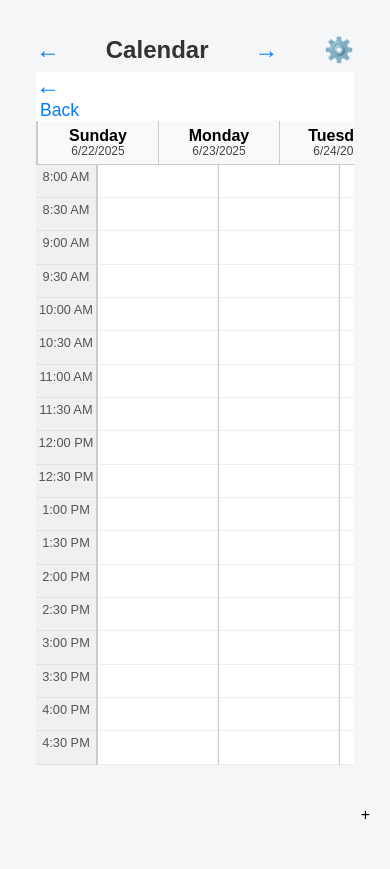
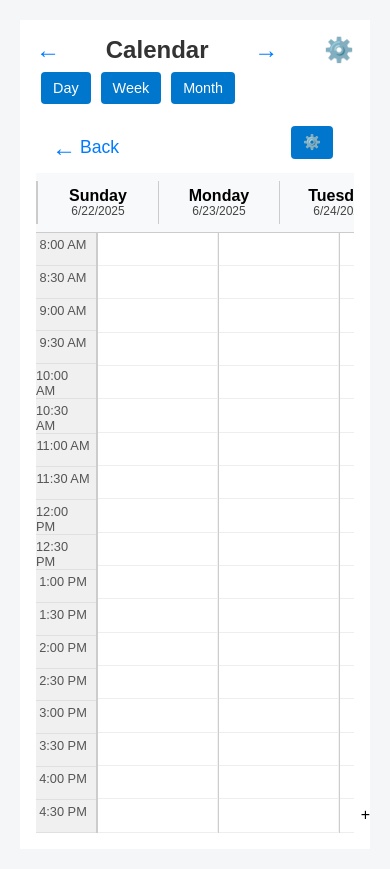
Before and after one commit to JMaraglia/crumb-v3, a React (Vite) app: page /calendar in a window 390 px wide. Before the commit the page ends 844 px from the top, so only its background shows below. Built offline with nearby package versions, Linux system fonts and the light colour scheme.

Commit message:
MOBILE VIEW FIX

```diff
--- a/src/CalendarPage.css
+++ b/src/CalendarPage.css
@@ -1,4 +1,4 @@
-/* --- CalendarPage.css --- */
+/* --- CalendarPage.css (Updated for WeekView.jsx) --- */
 
 .calendar-container {
   padding: 1rem;
@@ -16,7 +16,6 @@
   flex-wrap: wrap;
 }
 
-/* Left: Back button */
 .calendar-back {
   display: flex;
   align-items: center;
@@ -25,7 +24,6 @@
   cursor: pointer;
 }
 
-/* Center: Title with arrows */
 .calendar-center {
   display: flex;
   align-items: center;
@@ -40,7 +38,6 @@
   margin: 0;
 }
 
-/* Arrows next to title */
 .calendar-nav-arrow {
   color: #007bff;
   font-size: 1.5rem;
@@ -53,14 +50,39 @@
   align-items: center;
 }
 
-/* Right: Gear icon */
 .calendar-gear {
   font-size: 1.5rem;
   color: #007bff;
   cursor: pointer;
 }
 
-/* View buttons (Day / Week / Month) */
+.gear-menu {
+  position: relative;
+  margin-left: auto;
+}
+
+.gear-options {
+  position: absolute;
+  top: 28px;
+  right: 0;
+  background-color: white;
+  border: 1px solid #ccc;
+  border-radius: 4px;
+  z-index: 100;
+  box-shadow: 0 2px 6px rgba(0,0,0,0.15);
+}
+
+.gear-options div {
+  padding: 8px 12px;
+  cursor: pointer;
+  font-size: 0.9rem;
+}
+
+.gear-options div:hover {
+  background-color: #f5f5f5;
+}
+
+/* View Buttons (Day / Week / Month) */
 .calendar-view-buttons {
   display: flex;
   justify-content: center;
@@ -79,68 +101,96 @@
   cursor: pointer;
 }
 
-/* Calendar grid — kept for possible future use */
-.calendar-grid {
-  display: grid;
-  grid-template-columns: repeat(7, 1fr);
-  gap: 0.5rem;
-  margin-top: 1rem;
+/* Grid Structure for WeekView */
+.week-view {
+  width: 100%;
+  overflow-x: auto;
+  font-family: sans-serif;
 }
 
-.calendar-day {
-  padding: 1rem;
-  background: #f0f0f0;
-  border-radius: 10px;
-  text-align: center;
-  cursor: pointer;
-  position: relative;
-  transition: all 0.2s ease;
-  min-height: 80px;
+.week-back-nav {
   display: flex;
-  flex-direction: column;
-  justify-content: space-between;
+  align-items: center;
+  padding: 12px 16px 4px;
+  font-size: 1.1rem;
 }
 
-.calendar-day:hover {
-  background: #e0e0e0;
+.back-text {
+  margin-left: 4px;
+  font-weight: 500;
+  font-size: 1.1rem;
+  color: #007bff;
 }
 
-.calendar-day.selected {
-  background: #007bff;
-  color: white;
+.week-header {
+  display: flex;
+  border-bottom: 1px solid #ccc;
+  background-color: #f0f0f0;
+  padding: 8px 0;
 }
 
-.calendar-day.today {
-  border: 2px solid #34c759;
-  box-shadow: inset 0 0 0 2px #ffffff;
+.time-column-header {
+  width: 80px;
 }
 
-.calendar-day.today .dot {
-  background: #34c759;
+.day-column-header {
+  flex: 1;
+  text-align: center;
+  font-weight: 600;
+  font-size: 1rem;
 }
 
-.dot {
-  width: 8px;
-  height: 8px;
-  background: green;
-  border-radius: 50%;
-  position: absolute;
-  bottom: 8px;
-  left: 50%;
-  transform: translateX(-50%);
+.week-body {
+  width: 100%;
+  overflow-x: auto;
 }
 
-/* Event list */
-.event-list {
-  margin-top: 1rem;
+.week-grid {
+  display: flex;
+  flex-direction: row;
+  width: 100%;
 }
 
-.event-item {
-  background: #f9f9f9;
-  padding: 0.75rem;
-  border-radius: 8px;
-  margin-bottom: 0.5rem;
-  box-shadow: 0 2px 5px rgba(0, 0, 0, 0.05);
+.time-column {
+  width: 80px;
+  flex-shrink: 0;
+  background-color: #f5f5f5;
+  border-right: 1px solid #ccc;
+}
+
+.time-slot {
+  height: 52px;
+  display: flex;
+  align-items: center;
+  justify-content: flex-end;
+  padding-right: 6px;
+  font-size: 0.85rem;
+  color: #666;
+}
+
+.day-column {
+  flex: 1;
+  border-left: 1px solid #e0e0e0;
+}
+
+.calendar-cell {
+  height: 52px;
+  border-bottom: 1px solid #eaeaea;
+  position: relative;
+  padding: 2px;
+}
+
+.event-entry {
+  position: relative;
+  margin: 2px;
+  padding: 4px;
+  border-radius: 4px;
+  font-size: 0.8rem;
+  overflow: hidden;
+  white-space: nowrap;
+  text-overflow: ellipsis;
+  background-color: #007bff;
+  color: white;
 }
 
 /* Modal Overlay */
@@ -157,7 +207,6 @@
   z-index: 999;
 }
 
-/* Modal Box */
 .modal {
   background: white;
   padding: 1rem;
--- a/src/CalendarPage.jsx
+++ b/src/CalendarPage.jsx
@@ -1,4 +1,4 @@
-// Final calendar fix - June 24
+// Final calendar fix - June 24 (updated with visual alignment and day nav)
 import React, { useState } from 'react';
 import { useNavigate } from 'react-router-dom';
 import './CalendarPage.css';
@@ -174,6 +174,13 @@ function CalendarPage({ itinerary }) {
         <div className="calendar-gear">⚙️</div>
       </div>
 
+      {/* Day/Week/Month Toggle */}
+      <div className="calendar-toggle-buttons">
+        <button onClick={() => setView('day')}>Day</button>
+        <button onClick={() => setView('week')} className={view === 'week' ? 'active' : ''}>Week</button>
+        <button onClick={() => setView('month')}>Month</button>
+      </div>
+
       {renderView()}
 
       <div
--- a/src/WeekView.css
+++ b/src/WeekView.css
@@ -1,5 +1,108 @@
-/* --- WeekView.css --- */
+/* --- CalendarPage.css (Updated for WeekView.jsx) --- */
 
+.calendar-container {
+  padding: 1rem;
+  font-family: sans-serif;
+  max-width: 1000px;
+  margin: 0 auto;
+  background-color: #fff;
+}
+
+/* Header Row: Back, Title + Arrows, Gear */
+.calendar-header {
+  display: flex;
+  justify-content: space-between;
+  align-items: center;
+  margin-bottom: 0.5rem;
+  flex-wrap: wrap;
+}
+
+.calendar-back {
+  display: flex;
+  align-items: center;
+  font-size: 1rem;
+  color: #007bff;
+  cursor: pointer;
+}
+
+.calendar-center {
+  display: flex;
+  align-items: center;
+  gap: 0.5rem;
+  justify-content: center;
+  flex-grow: 1;
+}
+
+.calendar-title {
+  font-size: 1.5rem;
+  font-weight: bold;
+  margin: 0;
+}
+
+.calendar-nav-arrow {
+  color: #007bff;
+  font-size: 1.5rem;
+  cursor: pointer;
+  user-select: none;
+  background: none;
+  border: none;
+  padding: 0;
+  display: flex;
+  align-items: center;
+}
+
+.calendar-gear {
+  font-size: 1.5rem;
+  color: #007bff;
+  cursor: pointer;
+}
+
+.gear-menu {
+  position: relative;
+  margin-left: auto;
+}
+
+.gear-options {
+  position: absolute;
+  top: 28px;
+  right: 0;
+  background-color: white;
+  border: 1px solid #ccc;
+  border-radius: 4px;
+  z-index: 100;
+  box-shadow: 0 2px 6px rgba(0,0,0,0.15);
+}
+
+.gear-options div {
+  padding: 8px 12px;
+  cursor: pointer;
+  font-size: 0.9rem;
+}
+
+.gear-options div:hover {
+  background-color: #f5f5f5;
+}
+
+/* View Buttons (Day / Week / Month) */
+.calendar-view-buttons {
+  display: flex;
+  justify-content: center;
+  gap: 0.5rem;
+  margin-bottom: 1rem;
+  flex-wrap: wrap;
+}
+
+.calendar-view-buttons button {
+  background-color: #007bff;
+  color: white;
+  border: none;
+  padding: 0.4rem 0.8rem;
+  border-radius: 6px;
+  font-size: 0.9rem;
+  cursor: pointer;
+}
+
+/* Grid Structure for WeekView */
 .week-view {
   display: flex;
   flex-direction: column;
@@ -9,7 +112,13 @@
   background-color: #fff;
 }
 
-/* Back Button */
+.week-back-nav {
+  display: flex;
+  align-items: center;
+  padding: 12px 16px 4px;
+  font-size: 1.1rem;
+}
+
 .back-text {
   margin-left: 4px;
   font-weight: 500;
@@ -23,7 +132,6 @@
   text-decoration: underline;
 }
 
-/* Arrows */
 .nav-arrow {
   color: #007bff;
   font-size: 1.5rem;
@@ -35,7 +143,6 @@
   padding: 0 6px;
 }
 
-/* Sticky Header Row */
 .week-header {
   display: flex;
   background-color: #f8f9fa;
@@ -46,7 +153,6 @@
   overflow-x: auto;
 }
 
-/* Time Column (Far Left) */
 .time-column-header {
   width: 60px;
   background-color: #f0f0f0;
@@ -58,7 +164,6 @@
   color: #555;
 }
 
-/* Each Day Header */
 .day-column-header {
   flex: 1;
   text-align: center;
@@ -85,14 +190,12 @@
   color: #444;
 }
 
-/* Scrollable Body */
 .week-body {
   display: flex;
   height: 600px;
   overflow-x: auto;
 }
 
-/* Time Column with Time Slots */
 .time-column {
   display: flex;
   flex-direction: column;
@@ -113,7 +216,6 @@
   border-bottom: 1px solid #e0e0e0;
 }
 
-/* Individual Day Columns */
 .day-column {
   flex: 1;
   display: flex;
@@ -124,7 +226,6 @@
   flex-shrink: 0;
 }
 
-/* Cells for Each Time Slot */
 .calendar-cell {
   height: 50px;
   border-bottom: 1px solid #eee;
@@ -135,7 +236,6 @@
   cursor: pointer;
 }
 
-/* Event Blocks */
 .event-entry {
   position: absolute;
   left: 2px;
@@ -153,3 +253,58 @@
   text-overflow: ellipsis;
   line-height: 1.2;
 }
+
+/* Modal Overlay */
+.modal-overlay {
+  position: fixed;
+  top: 0;
+  left: 0;
+  width: 100%;
+  height: 100%;
+  background: rgba(0, 0, 0, 0.4);
+  display: flex;
+  align-items: center;
+  justify-content: center;
+  z-index: 999;
+}
+
+.modal {
+  background: white;
+  padding: 1rem;
+  border-radius: 12px;
+  max-width: 400px;
+  width: 90%;
+  box-shadow: 0 4px 20px rgba(0, 0, 0, 0.2);
+}
+
+.modal h3 {
+  margin-top: 0;
+}
+
+.modal input,
+.modal textarea {
+  width: 100%;
+  margin-top: 0.5rem;
+  margin-bottom: 1rem;
+  padding: 0.5rem;
+  font-size: 1rem;
+  border-radius: 6px;
+  border: 1px solid #ccc;
+  resize: vertical;
+}
+
+.modal-actions {
+  display: flex;
+  justify-content: flex-end;
+  gap: 0.5rem;
+}
+
+.modal-actions button {
+  background-color: #007aff;
+  color: white;
+  border: none;
+  padding: 0.4rem 0.8rem;
+  border-radius: 8px;
+  cursor: pointer;
+  font-size: 1rem;
+}
--- a/src/WeekView.jsx
+++ b/src/WeekView.jsx
@@ -16,17 +16,18 @@ const timeKeys = Array.from({ length: 18 }, (_, i) => {
   return `${hour.toString().padStart(2, '0')}:${minutes}`;
 });
 
-const days = ['Sunday', 'Monday', 'Tuesday'];
+const fullDays = ['Sunday', 'Monday', 'Tuesday', 'Wednesday', 'Thursday', 'Friday', 'Saturday'];
 
-function WeekView({ itinerary = {}, customEvents = [], onEdit, onDoubleClick }) {
+function WeekView({ itinerary = {}, customEvents = [], onEdit, onDoubleClick, currentWeekStart }) {
   const navigate = useNavigate();
   const [weekOffset, setWeekOffset] = useState(0);
+  const [viewMode, setViewMode] = useState(3);
+  const [showGearMenu, setShowGearMenu] = useState(false);
+
+  const days = fullDays.slice(0, viewMode);
 
   const getStartOfWeek = () => {
-    const base = new Date();
-    base.setDate(base.getDate() - base.getDay() + weekOffset * 7);
-    base.setHours(0, 0, 0, 0);
-    return base;
+    return new Date(currentWeekStart);
   };
 
   const getDateOfCurrentWeekday = (weekday) => {
@@ -107,13 +108,22 @@ function WeekView({ itinerary = {}, customEvents = [], onEdit, onDoubleClick })
 
   return (
     <div className="week-view">
-      {/* Top Nav with Back only */}
       <div className="week-back-nav">
         <span className="calendar-nav-arrow" onClick={() => navigate(-1)}>←</span>
         <span className="back-text">Back</span>
+
+        <div className="gear-menu">
+          <button onClick={() => setShowGearMenu(!showGearMenu)}>⚙️</button>
+          {showGearMenu && (
+            <div className="gear-options">
+              <div onClick={() => setViewMode(3)}>3-Day View</div>
+              <div onClick={() => setViewMode(5)}>5-Day View</div>
+              <div onClick={() => setViewMode(7)}>7-Day View</div>
+            </div>
+          )}
+        </div>
       </div>
 
-      {/* Day Headers */}
       <div className="week-header">
         <div className="time-column-header"></div>
         {days.map((day, idx) => {
@@ -128,15 +138,14 @@ function WeekView({ itinerary = {}, customEvents = [], onEdit, onDoubleClick })
         })}
       </div>
 
-      {/* Calendar Grid */}
       <div className="week-body">
+        <div className="week-grid">
           <div className="time-column">
             {hourLabels.map((label, idx) => (
-            <div key={idx} className="time-slot">
-              {label}
-            </div>
+              <div key={idx} className="time-slot">{label}</div>
             ))}
           </div>
+
           {days.map((day, idx) => {
             const events = getEventsForDay(day);
             return (
@@ -168,6 +177,7 @@ function WeekView({ itinerary = {}, customEvents = [], onEdit, onDoubleClick })
           })}
         </div>
       </div>
+    </div>
   );
 }
 
```
Lines whose indentation alone changed are shown as unchanged.
